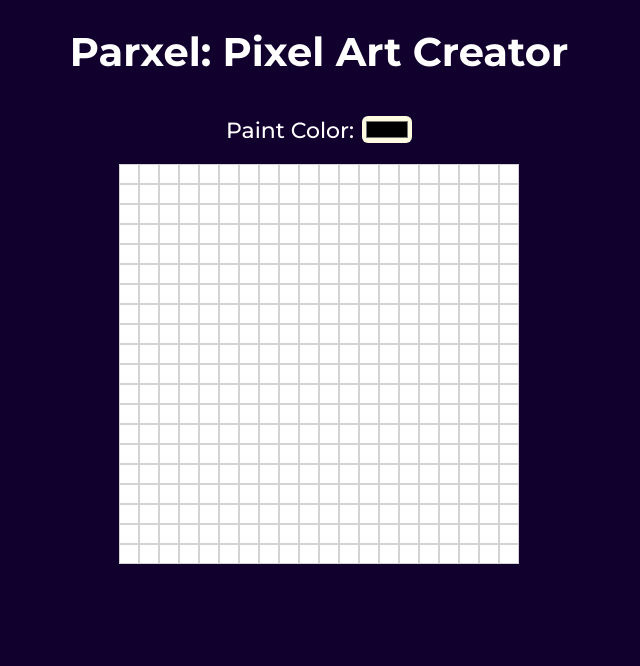
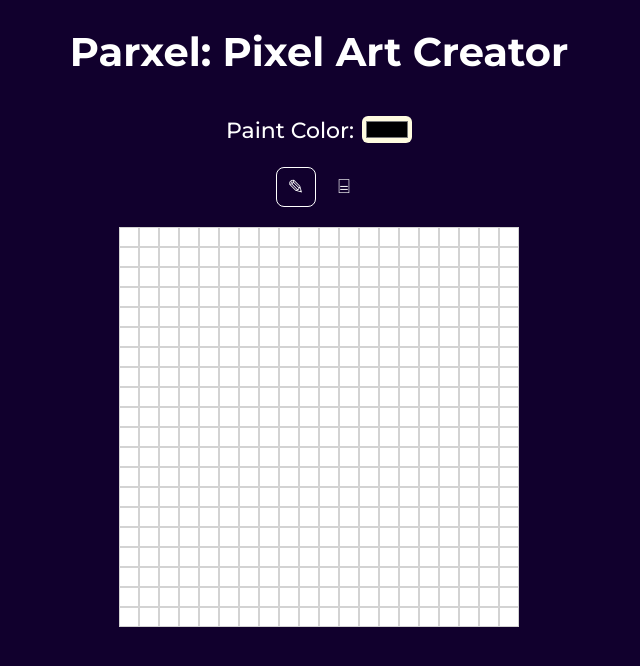
Before and after one commit to MadelynGH/Parxel, a Next.js app: page / in a window 1280 px wide. Both pictures are taken after a click on the button "Continue". Shown: the top 666 px of the page, without its empty margins (321-961 px from the left). Built offline with nearby package versions, Linux system fonts and the light colour scheme.

Commit message:
Added eraser tool; did some styling

```diff
--- a/src/_components/Tool.js
+++ b/src/_components/Tool.js
@@ -1,6 +1,7 @@
 "use client"
 import { useState, useEffect } from "react";
 import { Montserrat } from "next/font/google";
+import styles from "./tool.module.css";
 
 const montserrat = Montserrat({
     weight: ["400"]
@@ -10,6 +11,7 @@ export default function Tool() {
     const PIXEL_SIDE_LENGTH = 20;
     const [gridStatus, updateGridStatus] = useState(Array(20*20).fill("white"));
     const [paintColor, updatePaintColor] = useState("black");
+    const [currentTool, updateCurrentTool] = useState("draw");
     const [isMouseDown, updateIsMouseDown] = useState(false);
     const [gridWidth, updateGridWidth] = useState(20);
     const [gridHeight, updateGridHeight] = useState(20);
@@ -26,10 +28,24 @@ export default function Tool() {
             }} onPointerOver={() => {
                 if (isMouseDown) {
                     let tempGridStatus = gridStatus.slice();
-                    tempGridStatus[coordinate] = paintColor;
+                    if (currentTool == "draw") {
+                        tempGridStatus[coordinate] = paintColor;
+                    } else if (currentTool == "erase") {
+                        tempGridStatus[coordinate] = "white";
+                    }
                     updateGridStatus(tempGridStatus);
                 }
             }} onMouseDown={() => updateIsMouseDown(true)}></div>
+        );
+    }
+
+    function ToolRadioInput({ toolName }) {
+        return (
+            <input title={toolName} type="radio" name="tool" value={toolName} className={styles[toolName]} checked={currentTool == toolName} onChange={() => {
+                updateCurrentTool(toolName);
+            }} style={{
+                border: currentTool == toolName ? "1px solid white" : "none"
+            }} />
         );
     }
 
@@ -60,7 +76,7 @@ export default function Tool() {
                         <button onClick={() => {
                             updateGridStatus(Array(gridWidth*gridHeight).fill("white"));
                             updateStage(1);
-                        }}>Continue</button>
+                        }} className={montserrat.className}>Continue</button>
                     </div>]
                     :
                         [<div style={{
@@ -74,15 +90,24 @@ export default function Tool() {
                             <div>
                                 <label htmlFor="paintColor">Paint Color:</label>
                                 <input type="color" id="paintColor" value={paintColor} onChange={e => updatePaintColor(e.target.value)} />
+
+                                <div style={{
+                                    width: PIXEL_SIDE_LENGTH*gridWidth+"px",
+                                    marginTop: "20px",
+                                    display: "flex",
+                                    flexFlow: "row wrap",
+                                    justifyContent: "center"
+                                }}>
+                                    <ToolRadioInput toolName="draw" />
+                                    <ToolRadioInput toolName="erase" />
+                                </div>
                             </div>
                             <div style={{
                                 display: "flex",
                                 flexFlow: "row wrap",
                                 padding: "0",
                                 width: PIXEL_SIDE_LENGTH*gridWidth+"px",
-                                height: PIXEL_SIDE_LENGTH*gridHeight+"px",
-                                // marginLeft: "auto",
-                                // marginRight: "auto",
+                                height: PIXEL_SIDE_LENGTH*gridHeight+"px"
                             }}>
                                 {gridStatus.map((i, n) => <Pixel coordinate={n} key={n} />)}
                             </div>
--- /dev/null
+++ b/src/_components/tool.module.css
@@ -0,0 +1,7 @@
+.draw::after {
+    content: "✎";
+}
+
+.erase::after {
+    content: "⌸";
+}
--- a/src/app/globals.css
+++ b/src/app/globals.css
@@ -9,6 +9,10 @@ label {
     margin-right: 8px;
     font-weight: 500;
     font-size: 1.1em;
+}
+
+input {
+    border-radius: 8px;
 }
 
 input[type="color"] {
@@ -30,7 +34,35 @@ input:focus {
 
 button {
     padding: 8px;
-    background-color: white;
+    background-color: #fffbe0;
     color: navy;
     border-radius: 8px;
+    border: none;
+    font-size: 1.1em;
+    transition-duration: 0.3s;
 }
+
+button:hover {
+    cursor: pointer;
+    transform: scale(1.1);
+}
+
+input[type="radio"] {
+    appearance: none;
+    width: 40px;
+    height: 40px;
+    display: flex;
+    align-items: center;
+}
+
+input[type="radio"]:hover {
+    cursor: pointer;
+}
+
+input[type="radio"]::after {
+    color: white;
+    font-size: 1.5em;
+    text-align: center;
+    display: inline-block;
+    width: 100%;
+}
```
